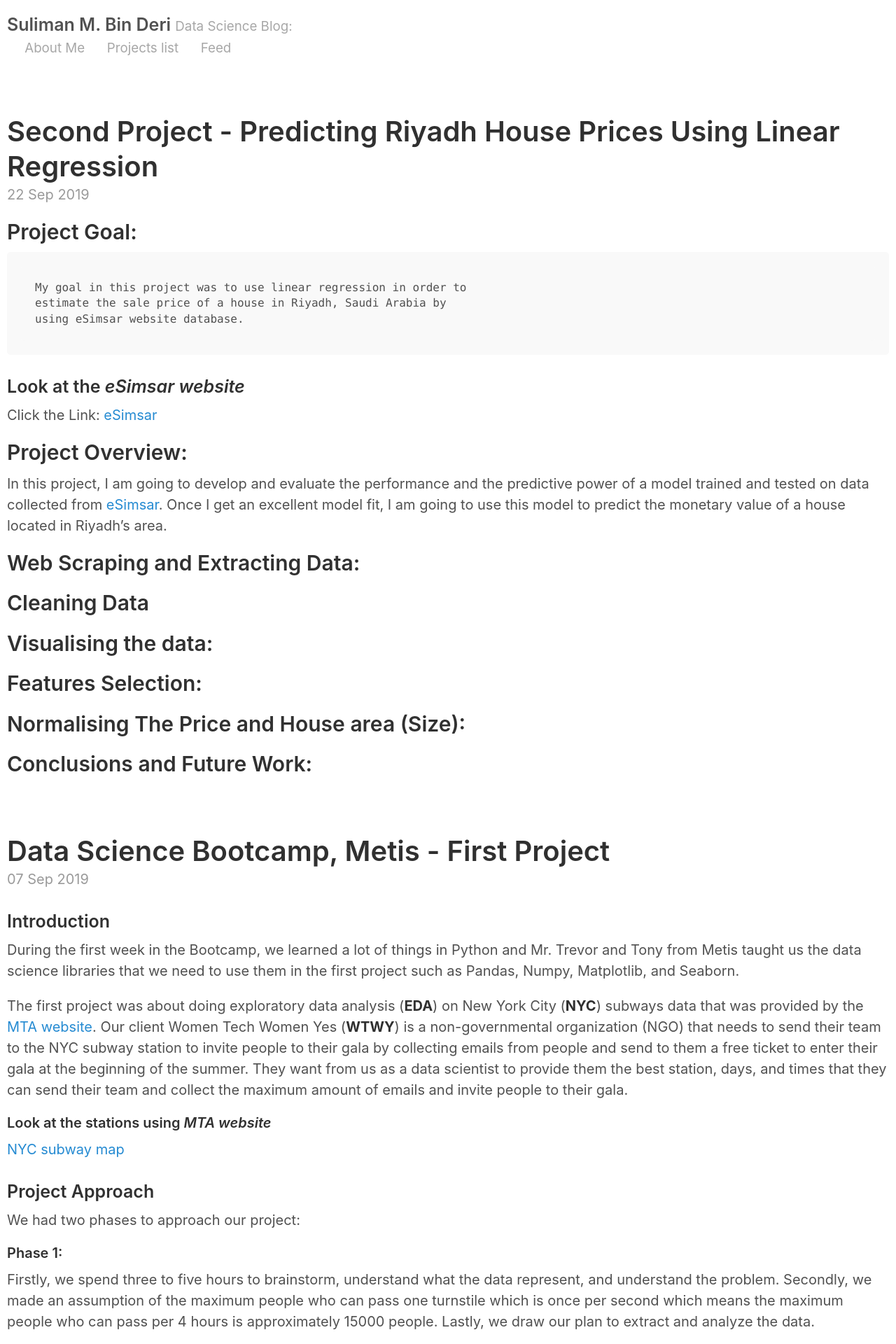
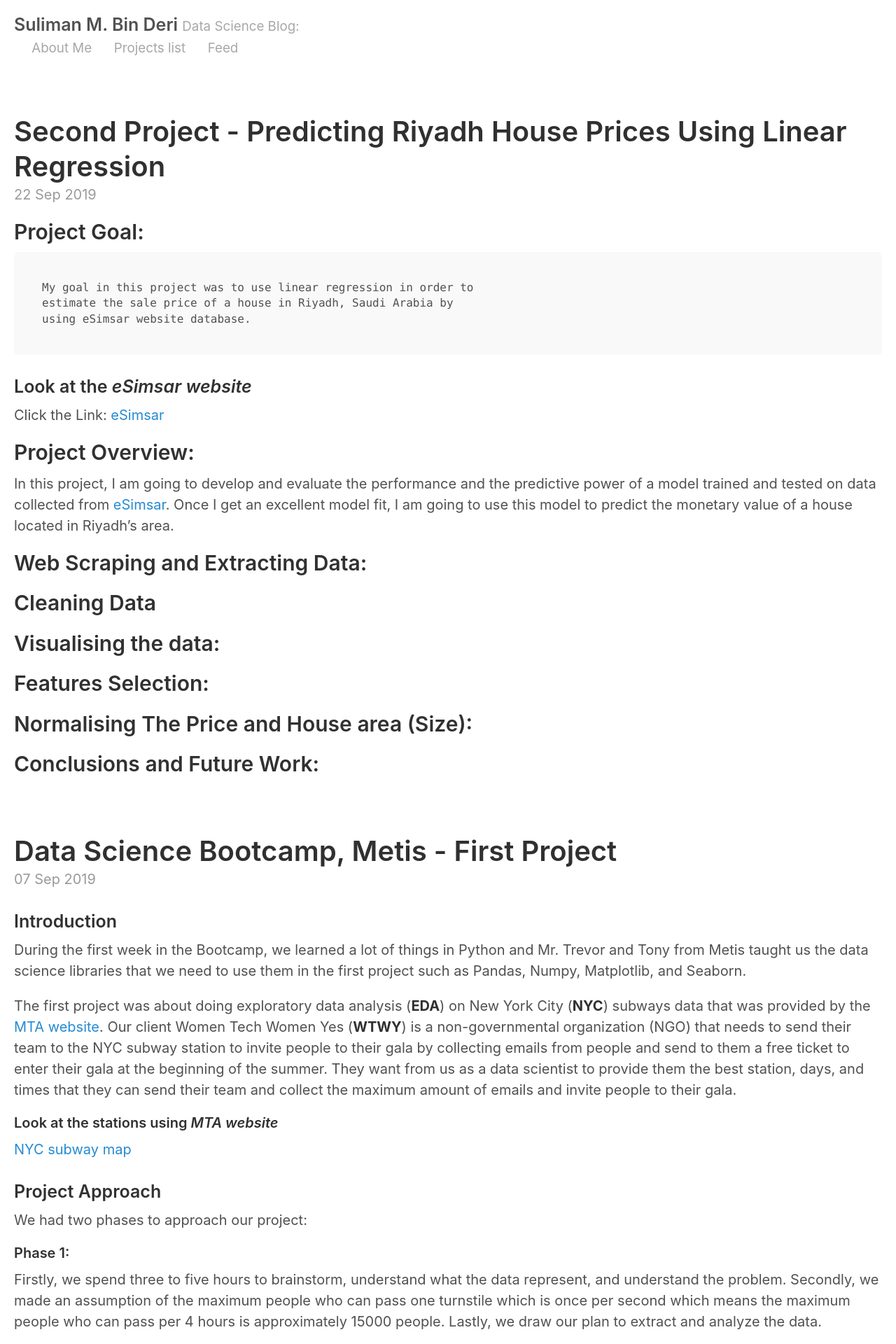
Before and after one commit to SulimanMD/SulimanMD.github.io, a Jekyll site: the page built from index.html, in a window 1280 px wide. Shown: the top 1920 px of the page at 70% size. Built offline with Jekyll 4.4.1, drawn with Linux system fonts in a browser that asks for light colours; the list of posts is cut into pages by our own code.

Commit message:
Commit number 10

```diff
--- a/_sass/_layout.scss
+++ b/_sass/_layout.scss
@@ -3,11 +3,11 @@
 // Styles for managing the structural hierarchy of the site.
 
 .container {
-  max-width: 100rem;
-  padding-left:  0.2rem;
-  padding-right: 0.2rem;
-  margin-left:  0.3rem;
-  margin-right: 0.3rem;
+  max-width: 75rem;
+  padding-left:  0.5rem;
+  padding-right: 0.5rem;
+  margin-left:  0.5rem;
+  margin-right: 0.5rem;
 }
 
 footer {
```
